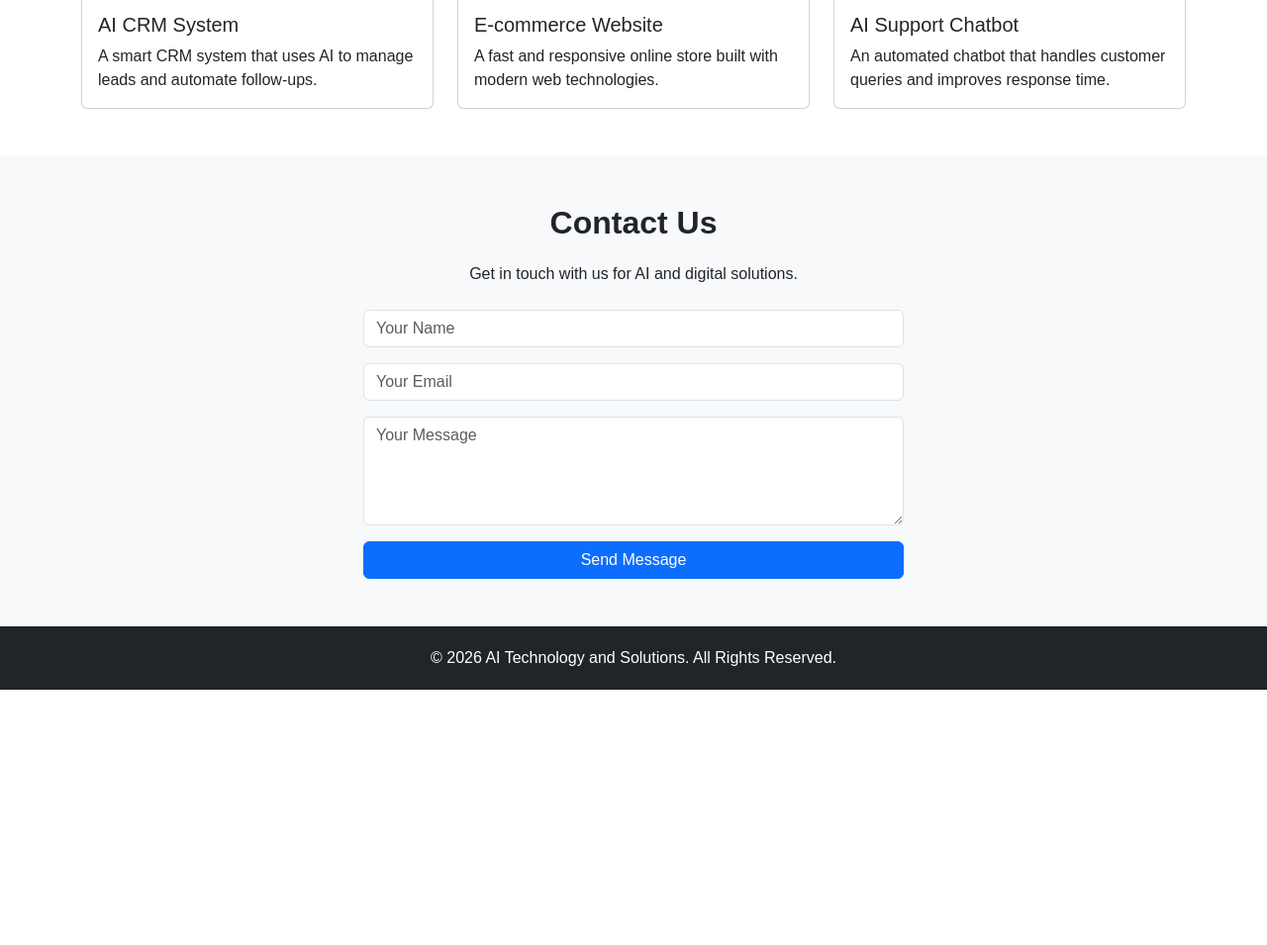
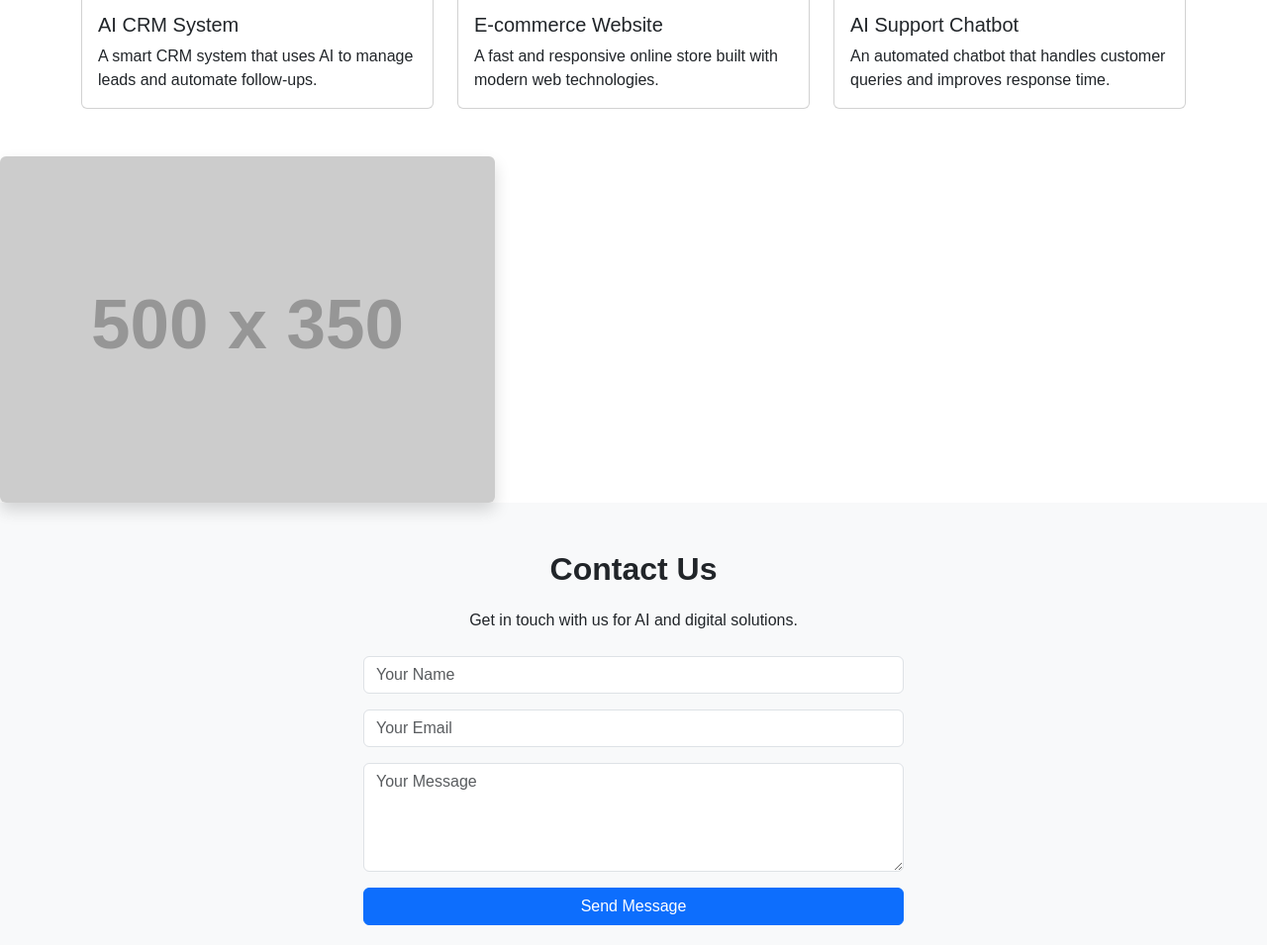
Before and after one commit to reynadev-oss/AI-Technology-and-Solutions, a plain HTML site: page index.html in a window 1280 px wide. Shown: the part 1735-2690 px from the top of the page at 99% size. Before the commit the page ends 2432 px from the top, so only its background shows below. Drawn offline with nearby package versions, Linux system fonts and the light colour scheme; placeholder pictures from the web are drawn by us.

Commit message:
Add related links section with placeholder image

```diff
--- a/index.html
+++ b/index.html
@@ -161,6 +161,11 @@
         </div>
     </div>
 </section>
+    <div class="Related links">
+                <img src="https://via.placeholder.com/500x350" class="img-fluid rounded shadow" alt="About AI Company">
+            </div>
+        </div>
+    </div>
 
 <!-- Section 5: Contact -->
 <section id="contact" class="py-5 bg-light">
```
